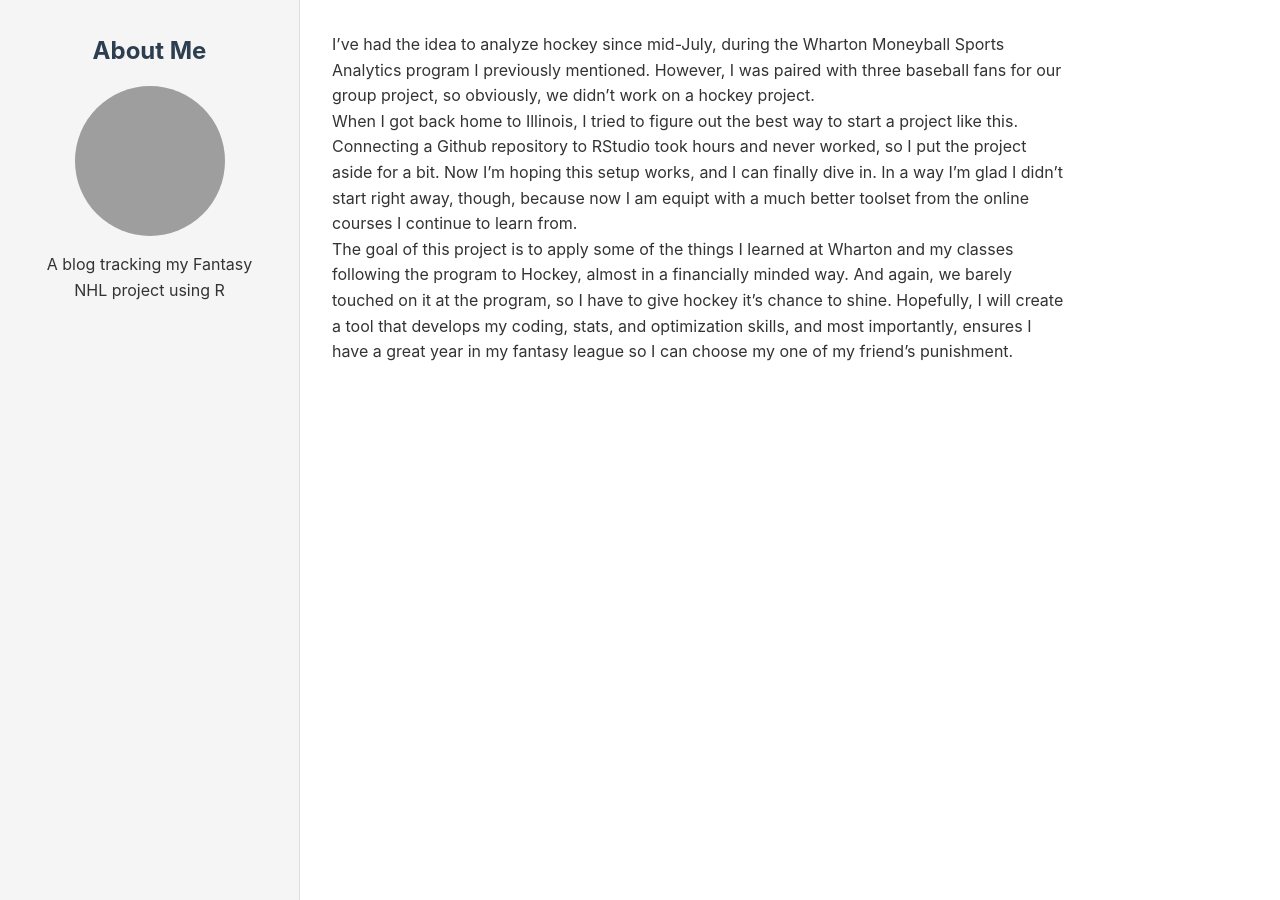
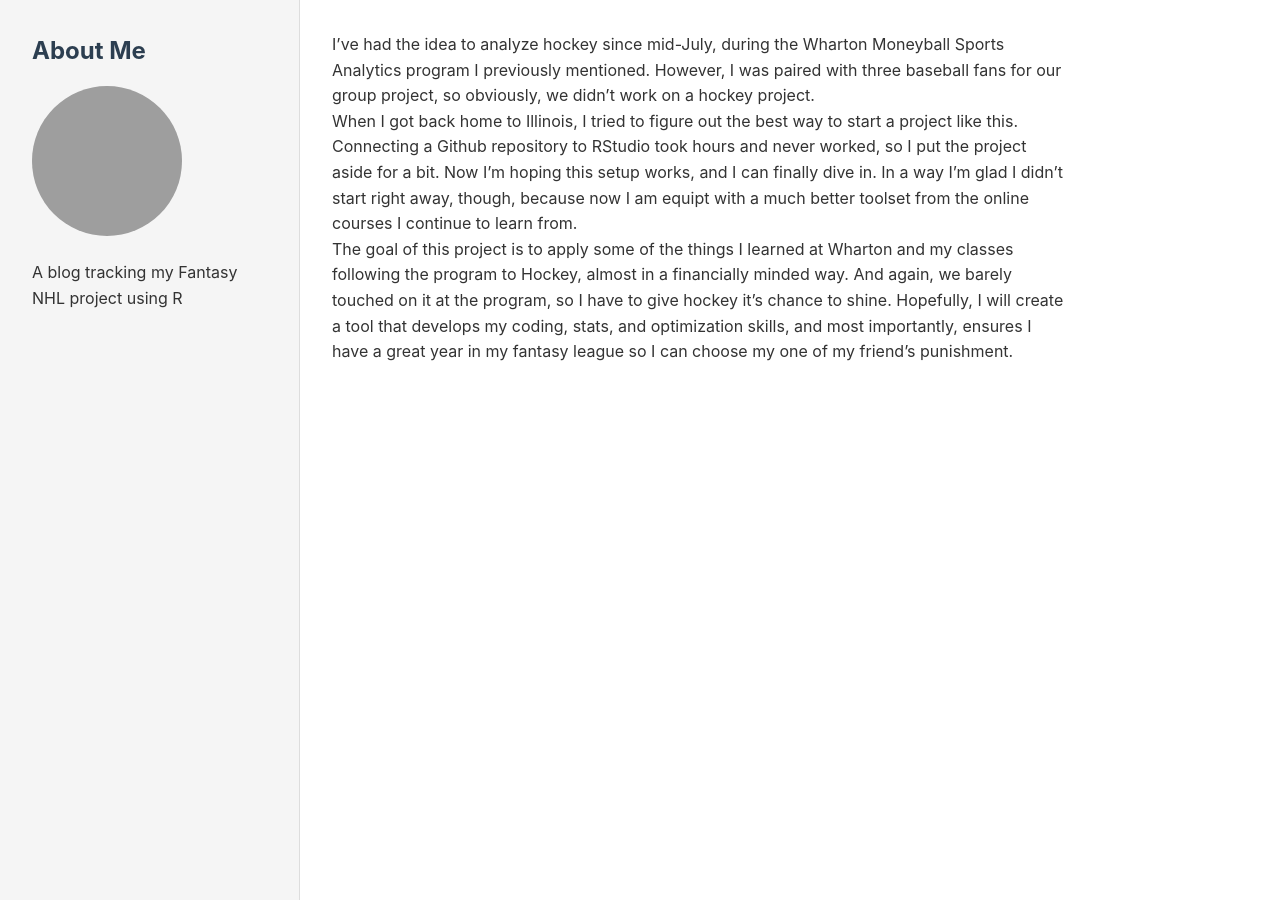
Before and after one commit to HenryLange/fantasy-nhl-optimizer, a Jekyll site: the page built from _posts/2025-08-31-first-post.md, in a window 1280 px wide. Built offline with Jekyll 4.4.1, drawn with Linux system fonts in a browser that asks for light colours; our own code applies the rules of GitHub Pages for plain Markdown files; grey boxes are pictures that could not be loaded.

Commit message:
Revert "Update style.css"
This reverts commit 9f528d8c3f42141657c25ede11d9d3025c90e23d.

```diff
--- a/assets/css/style.css
+++ b/assets/css/style.css
@@ -1,3 +1,6 @@
+---
+---
+
 * {
     margin: 0;
     padding: 0;
@@ -5,7 +8,7 @@
 }
 
 body {
-    font-family: -apple-system, BlinkMacSystemFont, sans-serif;
+    font-family: -apple-system, BlinkMacSystemFont, 'Segoe UI', Roboto, Oxygen, Ubuntu, Cantarell, sans-serif;
     line-height: 1.6;
     color: #333;
 }
@@ -25,26 +28,17 @@
     border-right: 1px solid #ddd;
 }
 
-.about-section {
-    text-align: center;
-}
-
 .about-section h2 {
     margin-bottom: 1rem;
     color: #2c3e50;
 }
 
 .profile-img {
-    width: 150px !important;
-    height: 150px !important;
-    max-width: 150px !important;
-    max-height: 150px !important;
+    width: 150px;
+    height: 150px;
     border-radius: 50%;
     object-fit: cover;
     margin-bottom: 1rem;
-    display: block;
-    margin-left: auto;
-    margin-right: auto;
 }
 
 .main-content {
@@ -54,6 +48,7 @@
     max-width: 800px;
 }
 
+/* Responsive design */
 @media (max-width: 768px) {
     .container {
         flex-direction: column;
```
